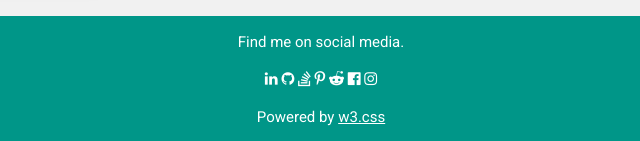
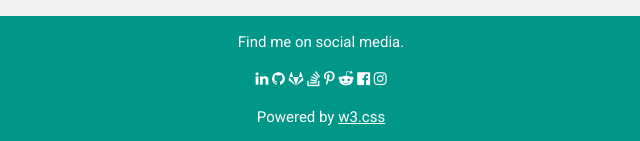
Before and after one commit to Renzodef/renzodef.github.io, a plain HTML site: page index.html in a window 1280 px wide. Shown: the part 1396-1537 px from the top of the page, 319-959 px from the left. Drawn offline with Linux system fonts and the light colour scheme.

Commit message:
31 August 2020

```diff
--- a/index.html
+++ b/index.html
@@ -174,6 +174,7 @@
         <a href="https://www.linkedin.com/in/vitoronzo-de-francesco-6623951a2/" target="_blank"><i
                 class="fa fa-linkedin w3-hover-opacity"></i></a>
         <a href="https://github.com/Renzodef" target="_blank"><i class="fa fa-github w3-hover-opacity"></i></a>
+        <a href="https://gitlab.com/Renzodef" target="_blank"><i class="fa fa-gitlab w3-hover-opacity"></i></a>
         <a href="https://stackoverflow.com/users/14079302/vitoronzo-de-francesco" target="_blank"><i
                 class="fa fa-stack-overflow w3-hover-opacity"></i></a>
         <a href="https://www.pinterest.it/Kravren95/boards/" target="_blank"><i
```
